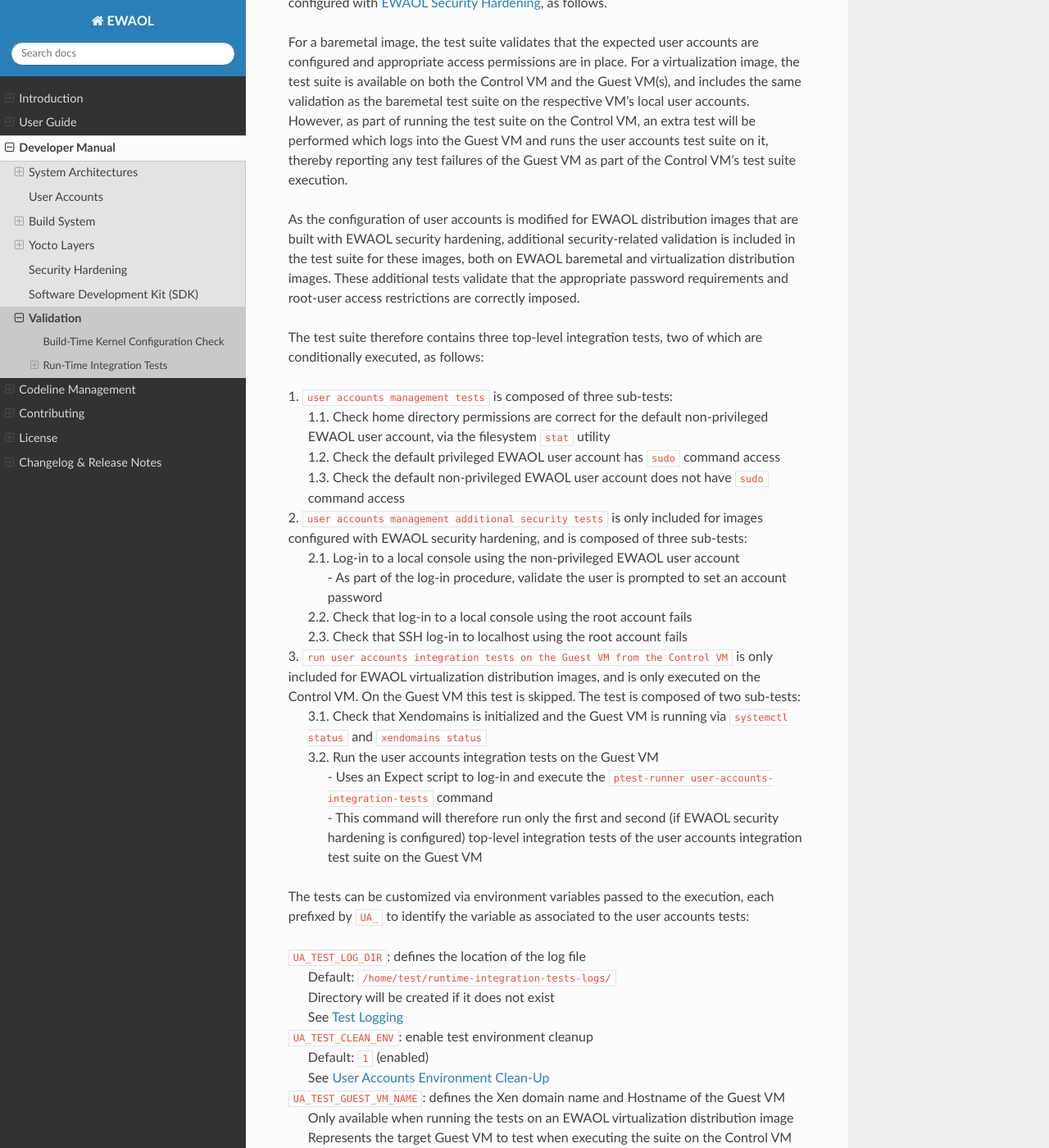
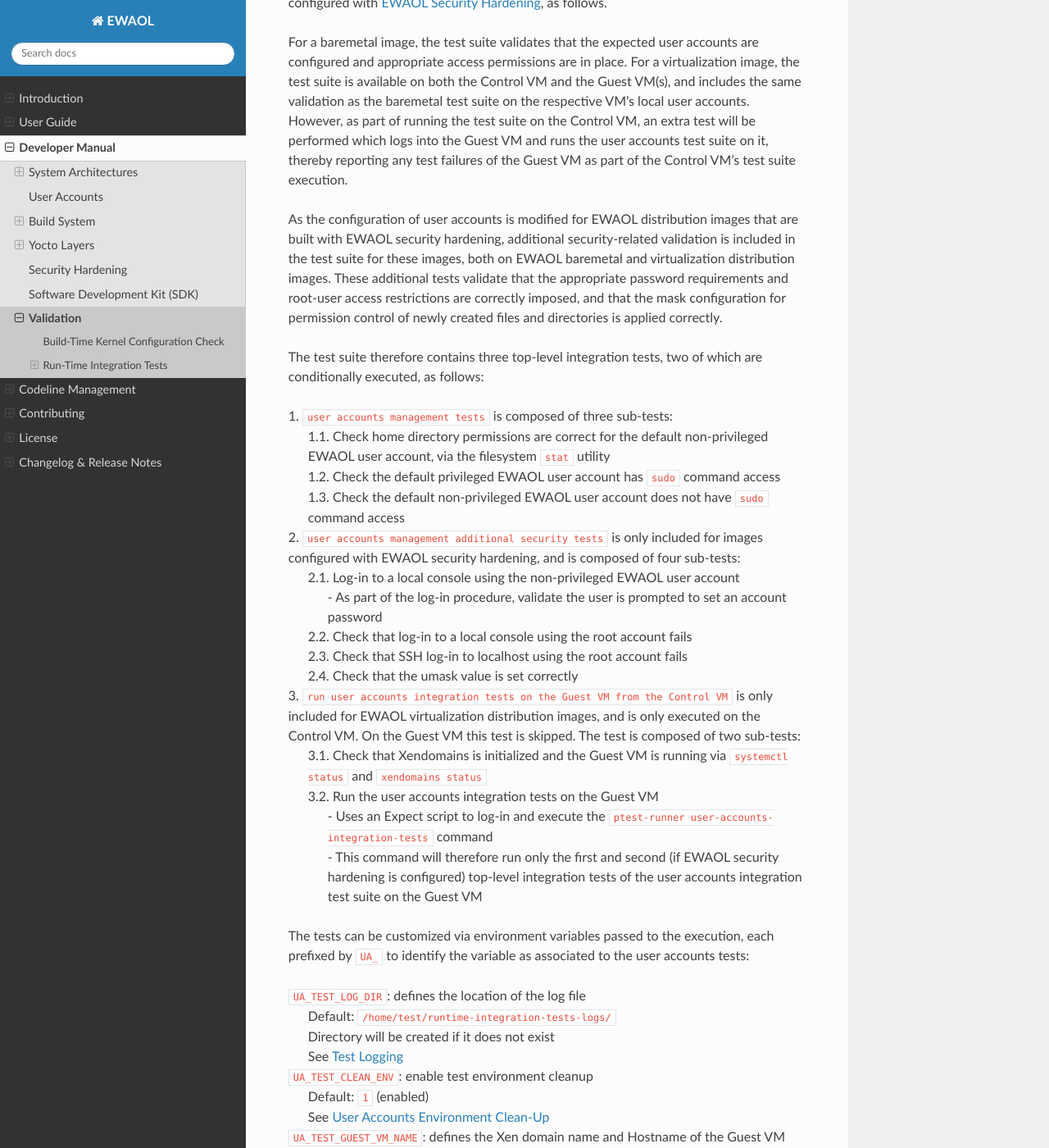
Before and after one commit to chaoge525/soafee_demo, a Sphinx documentation site: the page built from documentation/manual/validation.rst, in a window 1280 px wide and 1400 px high, scrolled down 8708 px. Shown: the whole window at 82% size. Built offline with Sphinx 7.4.7 and the Read the Docs theme 2.0.0, drawn with Linux system fonts in a browser that asks for light colours.

Commit message:
ewaol-[distro,tests],doc: Change umask to '0027' for ewaol-security
This patch brings the following changes:
 - Sets the umask to '0027' if 'ewaol-security' is in 'DISTRO_FEATURES'.
 - Adds one sub-test that checks if the umask value is correct to
   'user accounts management additional security tests'.
 - Updates the documentation.

Issue-Id: SCM-4415
Signed-off-by: Kamil Dziezyk <kamil.dziezyk@arm.com>
Change-Id: Ibe080bb64aa5edd8cafbe8ac9b940feff94d698e

```diff
--- a/documentation/manual/hardening.rst
+++ b/documentation/manual/hardening.rst
@@ -22,6 +22,8 @@
     ``--with-libcap[-ng]``.
   * Remove ``debug-tweaks`` from ``IMAGE_FEATURES``.
   * Disable all login access to the ``root`` account.
+  * Sets the umask to ``0027`` (which translates permissions as ``640`` for
+    files and ``750`` for directories).
 
 Security hardening is not enabled by default, see
 :ref:`manual_build_system_security_hardening` for details on including the
--- a/documentation/manual/validation.rst
+++ b/documentation/manual/validation.rst
@@ -432,7 +432,8 @@
 validation is included in the test suite for these images, both on EWAOL
 baremetal and virtualization distribution images. These additional tests
 validate that the appropriate password requirements and root-user access
-restrictions are correctly imposed.
+restrictions are correctly imposed, and that the mask configuration for
+permission control of newly created files and directories is applied correctly.
 
 The test suite therefore contains three top-level integration tests, two of
 which are conditionally executed, as follows:
@@ -445,13 +446,14 @@
 |    1.3. Check the default non-privileged EWAOL user account does not have
           ``sudo`` command access
 | 2. ``user accounts management additional security tests`` is only included for
-     images configured with EWAOL security hardening, and is composed of three
+     images configured with EWAOL security hardening, and is composed of four
      sub-tests:
 |    2.1. Log-in to a local console using the non-privileged EWAOL user account
 |        - As part of the log-in procedure, validate the user is prompted to
            set an account password
 |    2.2. Check that log-in to a local console using the root account fails
 |    2.3. Check that SSH log-in to localhost using the root account fails
+|    2.4. Check that the umask value is set correctly
 | 3. ``run user accounts integration tests on the Guest VM from the Control VM``
      is only included for EWAOL virtualization distribution images, and is only
      executed on the Control VM. On the Guest VM this test is skipped. The test
```
Also changed, not shown: 7 other files.
